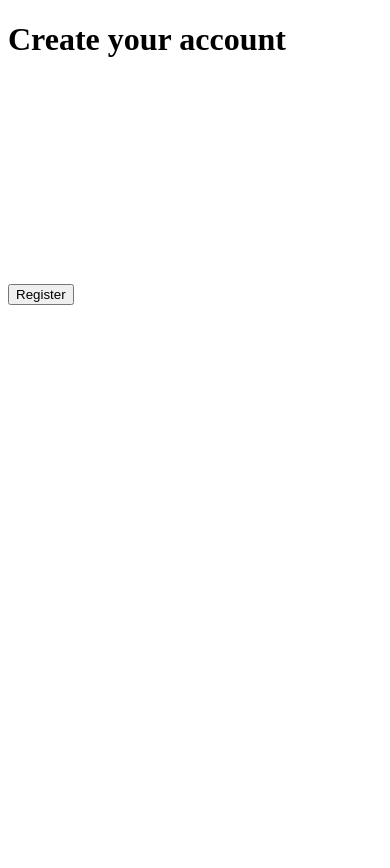
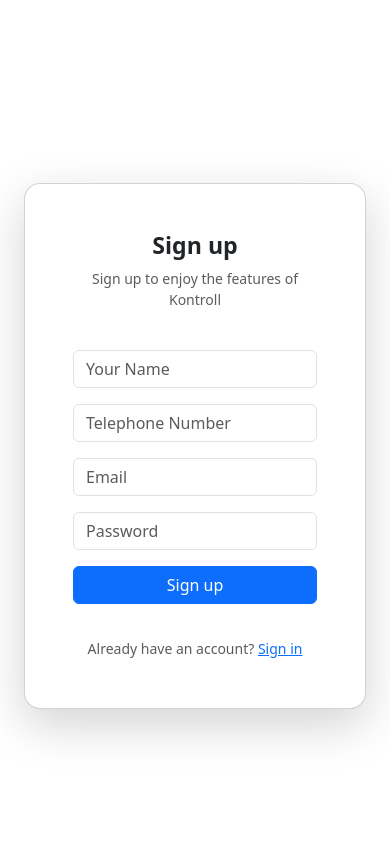
Before and after one commit to VitorMoo/Kontroll, a Django app: page /register/ in a window 390 px wide. Before the commit the page ends 305 px from the top, so only its background shows below. Run offline with Django 5.2, Linux system fonts and the light colour scheme; some libraries are stand-ins or nearby versions.

Commit message:
feat: Revamp registration page with new layout and form structure

```diff
--- a/templates/core/register.html
+++ b/templates/core/register.html
@@ -1,64 +1,65 @@
-<!DOCTYPE html>
-<html lang="en">
-<head>
-    <meta charset="UTF-8">
-    <title>Register</title>
-</head>
-<body>
-    <h1>Create your account</h1>
+{% extends 'base.html' %}
+{% load static %}
 
-    {% if messages %}
-        <ul>
-            {% for message in messages %}
-                <li style="color: green;">{{ message }}</li>
-            {% endfor %}
-        </ul>
-    {% endif %}
+{% block title %}Sign up{% endblock %}
 
-    <form method="post">
-        {% csrf_token %}
+{% block content %}
+<div class="container" style="min-height: 100vh; display: flex; align-items: center; justify-content: center;">
 
-        {{ form.non_field_errors }}
+    <div class="card shadow-lg" style="max-width: 900px; width: 100%; border-radius: 1rem; overflow: hidden;">
 
-        <p>
-            {{ form.username.label_tag }}<br>
-            {{ form.username }}
-            {{ form.username.errors }}
-        </p>
+        <div class="row g-0">
 
-        <p>
-            {{ form.email.label_tag }}<br>
-            {{ form.email }}
-            {{ form.email.errors }}
-        </p>
+            <div class="col-lg-6 p-5 d-flex flex-column justify-content-center">
 
-        <p>
-            {{ form.cpf.label_tag }}<br>
-            {{ form.cpf }}
-            {{ form.cpf.errors }}
-        </p>
+                <div class="text-center mb-4">
+                    <h1 class="h3 fw-bold">Sign up</h1>
+                    <p class="text-muted small">Sign up to enjoy the features of Kontroll</p>
+                </div>
 
-        <p>
-            {{ form.telephone_number.label_tag }}<br>
-            {{ form.telephone_number }}
-            {{ form.telephone_number.errors }}
-        </p>
+                <form method="post" class="user">
+                    {% csrf_token %}
 
-        <p>
-            {{ form.password1.label_tag }}<br>
-            {{ form.password1 }}
-            {{ form.password1.errors }}
-        </p>
+                    <div class="mb-3">
+                        <input type="text" name="username" class="form-control form-control-user" placeholder="Your Name" required>
+                    </div>
 
-        <p>
-            {{ form.password2.label_tag }}<br>
-            {{ form.password2 }}
-            {{ form.password2.errors }}
-        </p>
+                    <div class="mb-3">
+                        <input type="text" name="telephone_number" class="form-control form-control-user" placeholder="Telephone Number" required>
+                    </div>
 
-        <button type="submit">Register</button>
-    </form>
+                    <div class="mb-3">
+                        <input type="email" name="email" class="form-control form-control-user" placeholder="Email" required>
+                    </div>
 
+                    <div class="mb-3">
+                        <input type="password" name="password" class="form-control form-control-user" placeholder="Password" required>
+                    </div>
 
-</body>
-</html>
+                    <div class="d-grid mb-3">
+                        <button type="submit" class="btn btn-primary">
+                            Sign up
+                        </button>
+                    </div>
+
+                </form>
+
+                <div class="text-center mt-3">
+                    <small class="text-muted">Already have an account? <a href="">Sign in</a></small>
+                </div>
+
+            </div>
+
+            <div class="col-lg-6 d-none d-lg-block"
+                 style="background-image: url('{% static 'img/register-side.png' %}');
+                        background-position: center;
+                        background-size: cover;
+                        background-repeat: no-repeat;
+                        border-top-right-radius: 1rem;
+                        border-bottom-right-radius: 1rem;">
+            </div>
+
+        </div>
+    </div>
+</div>
+{% endblock %}
```
